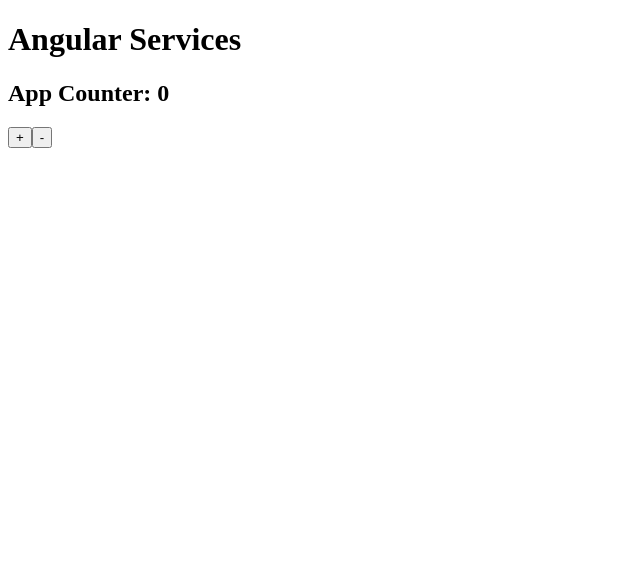
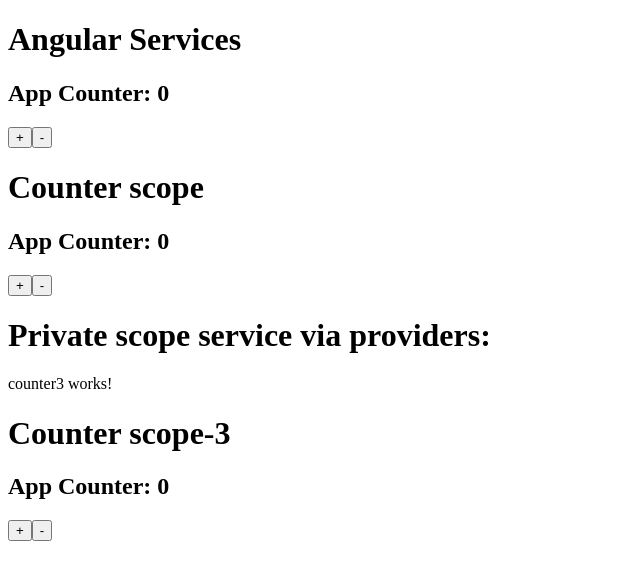
Before and after one commit to yeapman/Angular10, an Angular app: page / in a window 1280 px wide. Shown: the top 580 px of the page, without its empty margins (0-640 px from the left). Built offline with nearby package versions, Linux system fonts and the light colour scheme.

Commit message:
added services with global and own scope

```diff
--- a/src/app/app.component.html
+++ b/src/app/app.component.html
@@ -8,3 +8,15 @@
     <button (click)="appService.decrease()">-</button>
   </div>
 </div>
+
+
+
+
+<app-counter></app-counter>
+
+
+
+
+
+<h1>Private scope service via providers:</h1>
+<app-counter2></app-counter2>
--- a/src/app/app.component.ts
+++ b/src/app/app.component.ts
@@ -5,7 +5,6 @@
   selector: 'app-root',
   templateUrl: './app.component.html',
   styleUrls: ['./app.component.scss'],
-  providers: [AppCounterService]
 })
 export class AppComponent implements OnInit {
 
--- a/src/app/app.module.ts
+++ b/src/app/app.module.ts
@@ -3,9 +3,13 @@
 import { AppComponent } from './app.component';
 import {FormsModule} from '@angular/forms';
 import {AppCounterService} from './services/app-counter.service';
+import { CounterComponent } from './counter/counter.component';
+import { Counter2Component } from './counter2/counter2.component';
 @NgModule({
   declarations: [
-    AppComponent
+    AppComponent,
+    CounterComponent,
+    Counter2Component
   ],
   imports: [
     BrowserModule,
--- /dev/null
+++ b/src/app/counter/counter.component.html
@@ -0,0 +1,12 @@
+
+<div class="services">
+  <h1>Counter scope</h1>
+
+  <div class="card">
+    <h2>App Counter: {{ appe.counter }}</h2>
+
+    <button (click)="appe.increase()">+</button>
+    <button (click)="appe.decrease()">-</button>
+  </div>
+
+</div>
--- /dev/null
+++ b/src/app/counter/counter.component.ts
@@ -0,0 +1,16 @@
+import { Component, OnInit } from '@angular/core';
+import {AppCounterService} from '../services/app-counter.service';
+
+@Component({
+  selector: 'app-counter',
+  templateUrl: './counter.component.html',
+  styleUrls: ['./counter.component.scss']
+})
+export class CounterComponent implements OnInit {
+
+  constructor(private appe: AppCounterService) { }
+
+  ngOnInit(): void {
+  }
+
+}
--- /dev/null
+++ b/src/app/counter2/counter2.component.html
@@ -0,0 +1,15 @@
+<p>counter3 works!</p>
+
+
+
+<div class="services">
+  <h1>Counter scope-3</h1>
+
+  <div class="card">
+    <h2>App Counter: {{ appe2.counter }}</h2>
+
+    <button (click)="appe2.increase()">+</button>
+    <button (click)="appe2.decrease()">-</button>
+  </div>
+
+</div>
--- /dev/null
+++ b/src/app/counter2/counter2.component.ts
@@ -0,0 +1,16 @@
+import { Component, OnInit } from '@angular/core';
+import {AppCounterService} from '../services/app-counter.service';
+
+@Component({
+  selector: 'app-counter2',
+  templateUrl: './counter2.component.html',
+  styleUrls: ['./counter2.component.scss'],
+  providers: [AppCounterService]
+})
+export class Counter2Component implements OnInit {
+  constructor(private appe2: AppCounterService) { }
+
+  ngOnInit(): void {
+  }
+
+}
--- a/src/app/services/app-counter.service.ts
+++ b/src/app/services/app-counter.service.ts
@@ -1,5 +1,7 @@
 import {Injectable} from '@angular/core';
-@Injectable()
+@Injectable({
+  providedIn: 'root'
+})
 export class AppCounterService {
 
 
```
Also changed, not shown: src/app/counter/counter.component.scss (added), src/app/counter2/counter2.component.scss (added), 2 other files (tests, documents, lock files or other folders).
